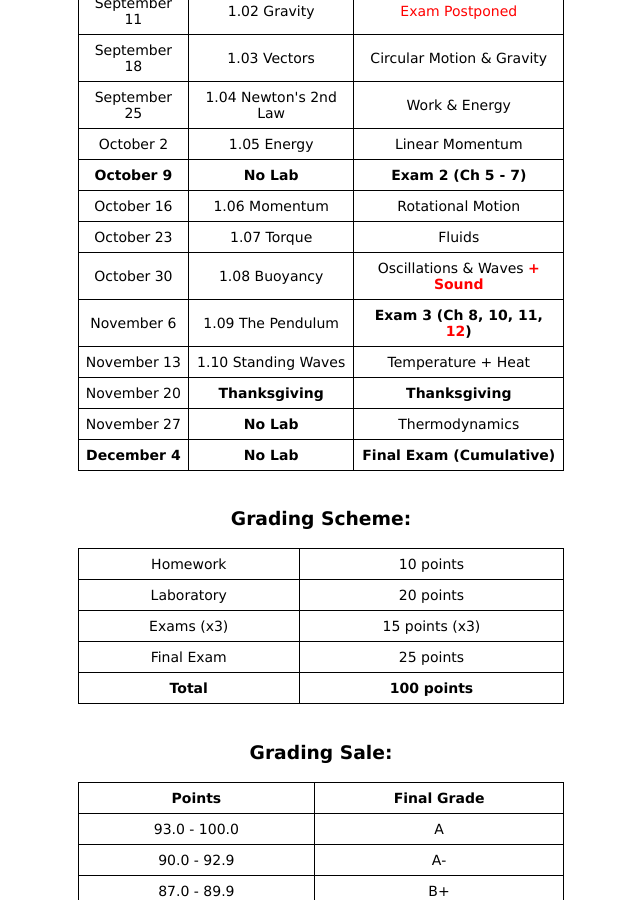
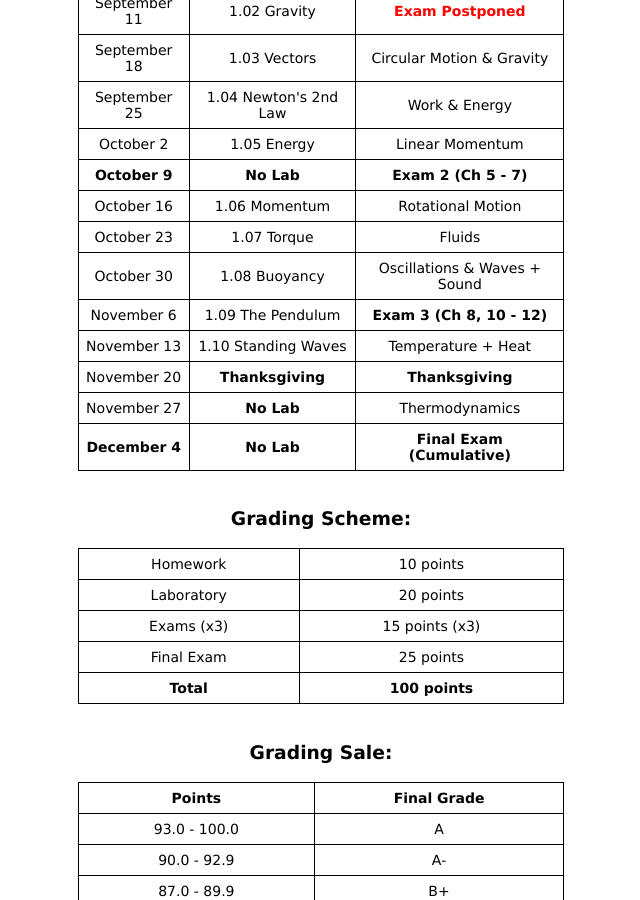
Before and after one commit to dhlaurence/dhlaurence.github.io, a Jekyll site: the page built from teaching/phys2350fall17.html, in a window 1280 px wide and 900 px high, scrolled down 620 px. Shown: the whole window, without its empty margins (319-959 px from the left). Built offline with Jekyll 4.4.1, drawn with Linux system fonts in a browser that asks for light colours.

Commit message:
Update phys2350fall17.html

```diff
--- a/teaching/phys2350fall17.html
+++ b/teaching/phys2350fall17.html
@@ -58,12 +58,12 @@
   <tr>
     <td>September 4</td>
     <td><b>No Lab</b></td>
-    <td><font color="red">Class Cancelled</font></td>
+    <td><b><font color="red">Class Cancelled</font></b></td>
   </tr>
   <tr>
     <td>September 11</td>
     <td>1.02 Gravity</td>
-    <td><font color="red">Exam Postponed</font></td>
+    <td><b><font color="red">Exam Postponed</font></b></td>
   </tr>
   <tr>
     <td>September 18</td>
@@ -98,12 +98,12 @@
   <tr>
     <td>October 30</td>
     <td>1.08 Buoyancy</td>
-    <td>Oscillations & Waves <font color="red"><b>+ Sound</b></font></td>
+    <td>Oscillations & Waves + Sound</td>
   </tr>
   <tr>
     <td>November 6</td>
     <td>1.09 The Pendulum</td>
-    <td><b>Exam 3 (Ch 8, 10, 11, <font color="red">12</font>)</b></td>
+    <td><b>Exam 3 (Ch 8, 10 - 12)</b></td>
   </tr>
   <tr>
     <td>November 13</td>
```
